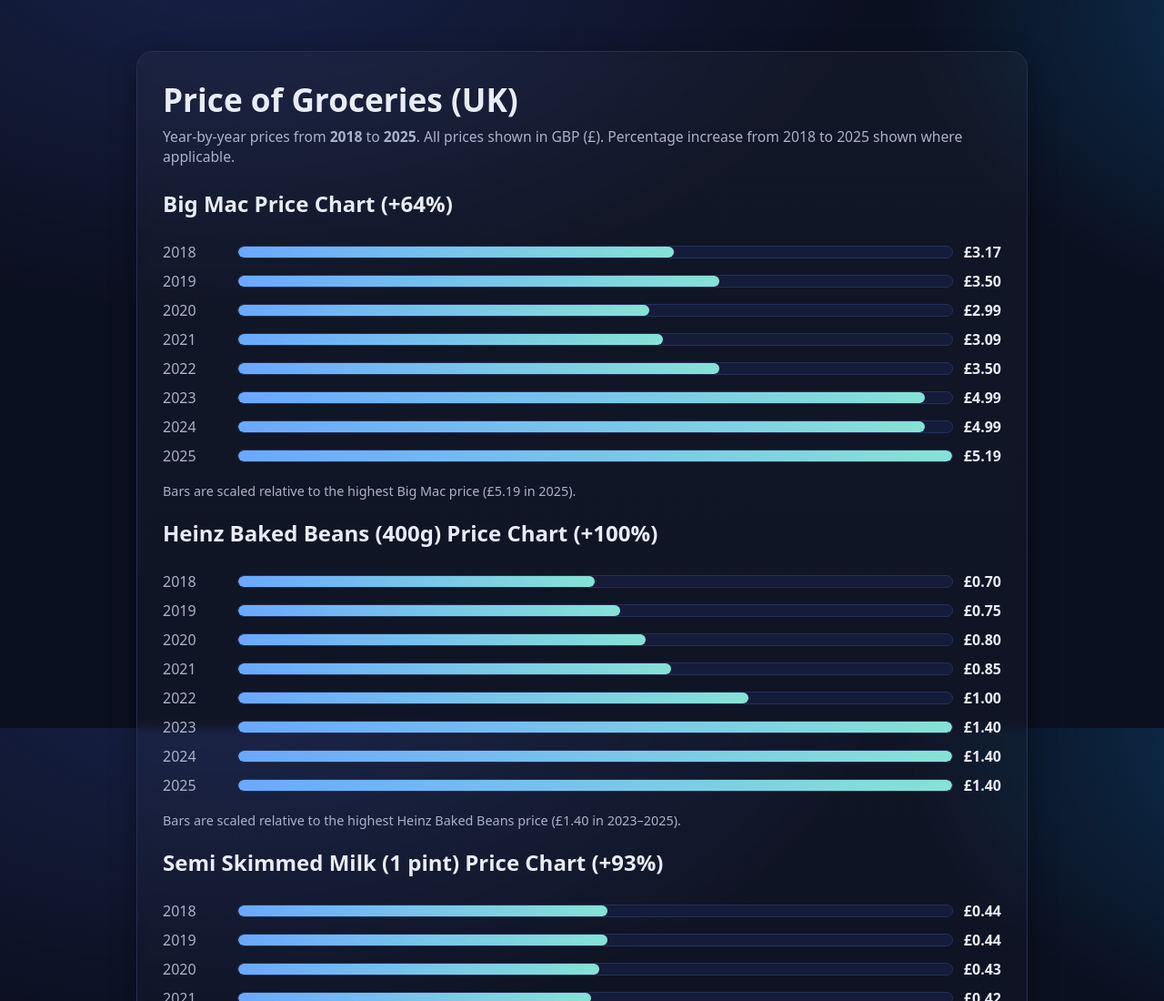
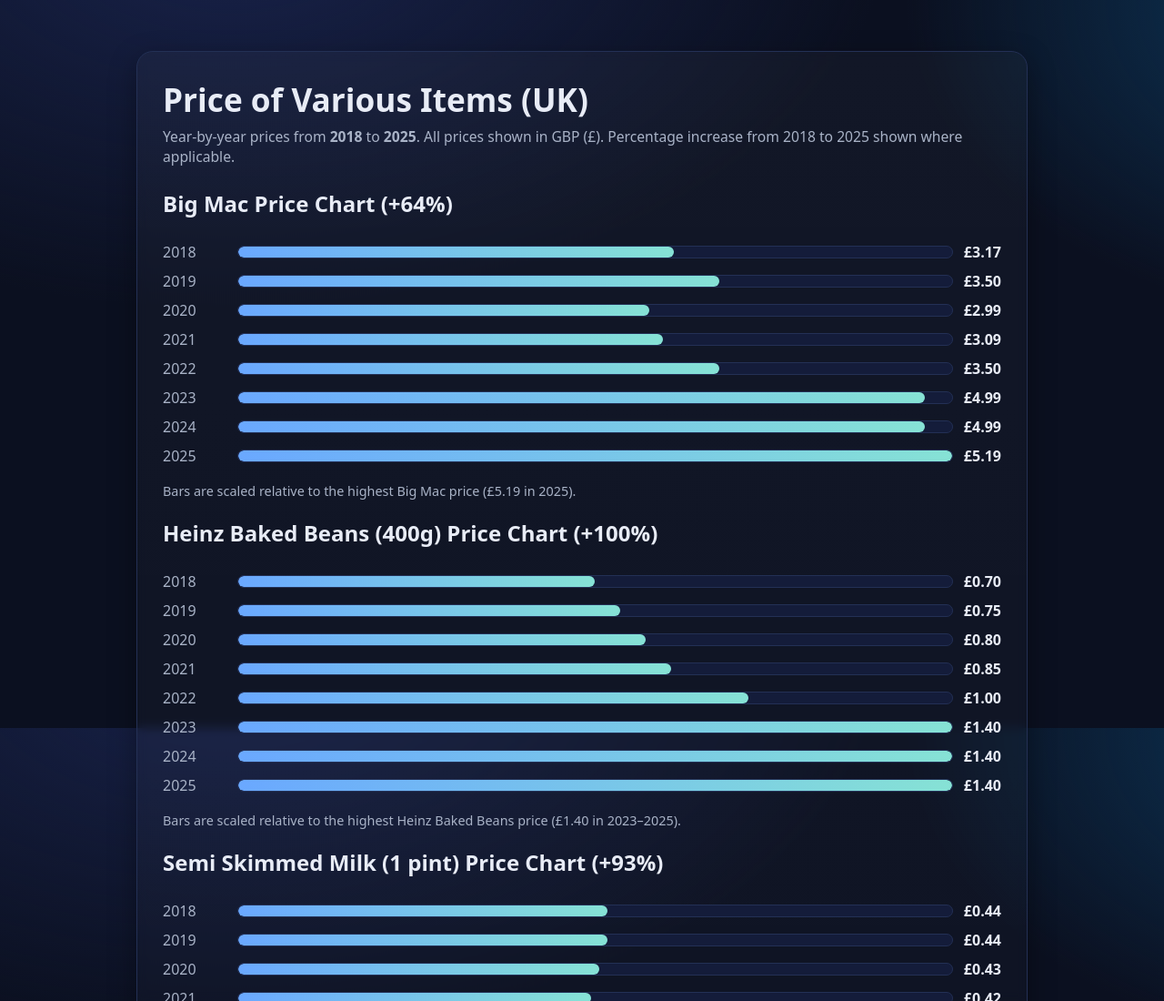
Before and after one commit to MikeWProjects/priceofstuff, a plain HTML site: page index.html in a window 1280 px wide. Shown: the top 1100 px of the page at 91% size. Drawn offline with Linux system fonts and the light colour scheme.

Commit message:
Add files via upload

```diff
--- a/index.html
+++ b/index.html
@@ -216,7 +216,7 @@
 <body>
   <main class="wrap">
     <section class="card" aria-labelledby="title">
-      <h1 id="title">Price of Groceries (UK)</h1>
+      <h1 id="title">Price of Various Items (UK)</h1>
       <p class="sub">Year‑by‑year prices from <strong>2018</strong> to <strong>2025</strong>. All prices shown in GBP (£). Percentage increase from 2018 to 2025 shown where applicable.</p>
       <!-- Big Mac Bars -->
       <h2>Big Mac Price Chart (+64%)</h2>
```
